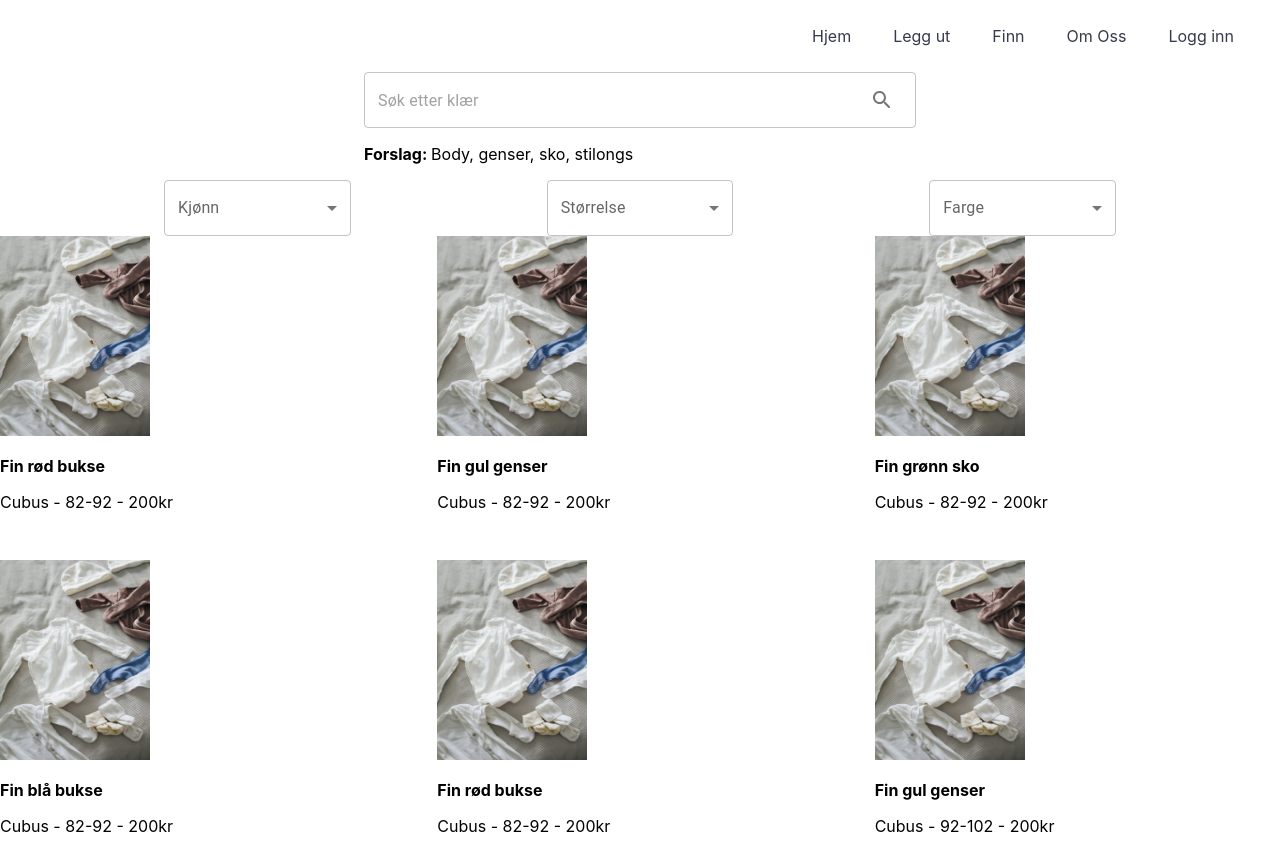
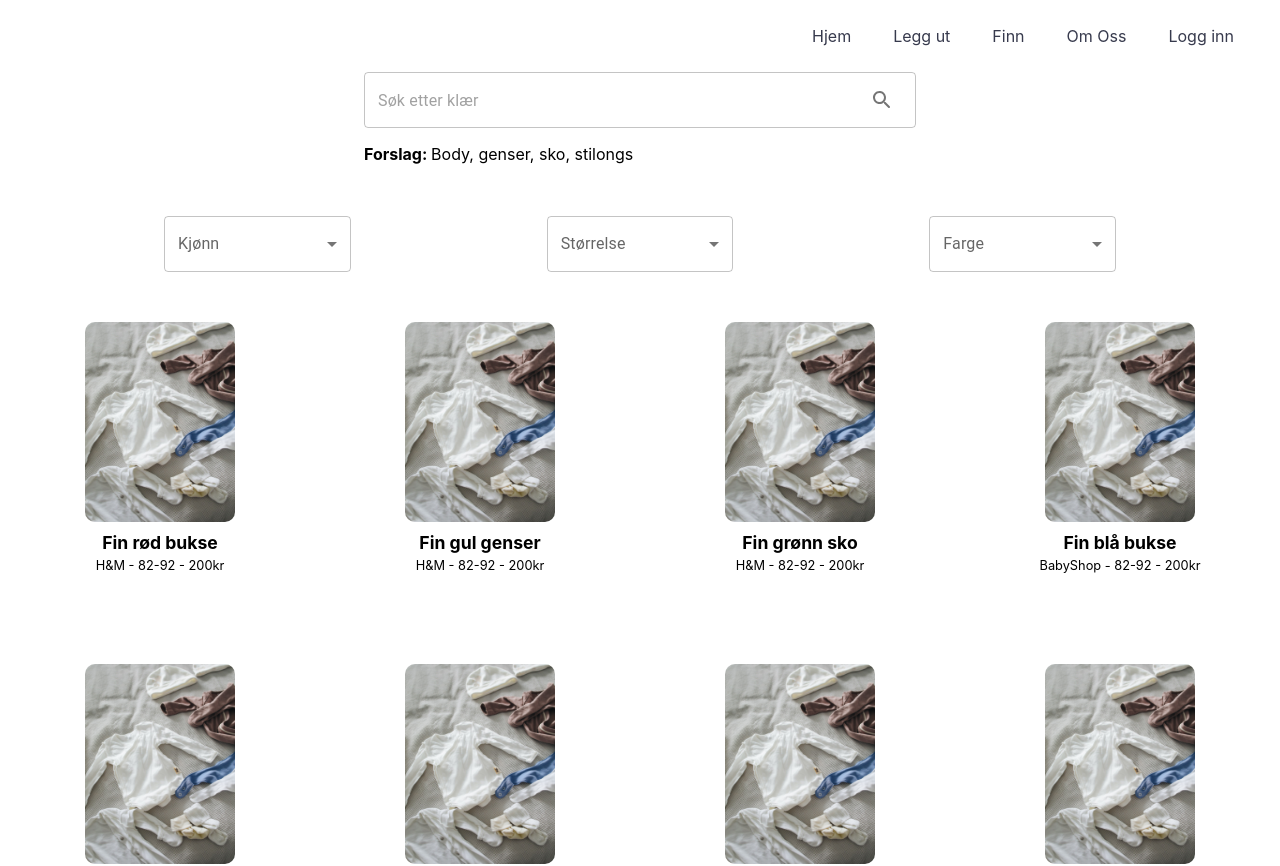
Before and after one commit to davemarong/baby-fadder, a Next.js app: page /finn in a window 1280 px wide. Shown: the top 866 px of the page. Built offline with nearby package versions, Linux system fonts and the light colour scheme.

Commit message:
Style ClothingAds comp

```diff
--- a/pages/finn.tsx
+++ b/pages/finn.tsx
@@ -62,7 +62,6 @@ const Finn: NextPage = () => {
   const SearchFieldProps = {
     placeholder: "Søk etter klær",
     suggestions: "Body, genser, sko, stilongs",
-    profileData: profileData,
     filterCategories: filterCategories,
     setProfileData: setProfileData,
   };
--- a/src/components/Buttons/MainButton.tsx
+++ b/src/components/Buttons/MainButton.tsx
@@ -4,6 +4,7 @@
 
 // React
 import { ReactNode } from "react";
+
 // Material UI
 import { styled } from "@mui/system";
 import Button from "@mui/material/Button";
--- a/src/components/ClothingAds/ClothingAds.tsx
+++ b/src/components/ClothingAds/ClothingAds.tsx
@@ -9,6 +9,12 @@ import Image from "next/image";
 import Grid from "@mui/material/Grid";
 
 // Components
+
+// Styled component
+import { AdText } from "./StyledComp/AdText";
+
+// CSS
+import styles from "./Style.module.css";
 
 // Utils
 
@@ -33,23 +39,35 @@ type Props = {
 // Functional component
 export const ClothingAds = ({ profileData }: Props) => {
   // State
-
   // Functions
 
   // Return
   return (
-    <Grid container justifyContent="space-evenly" spacing={4}>
+    <Grid container>
       {profileData.map((profile: ProfileMapped) => {
         return profile.ad.map((ad: Ad) => {
           return (
-            <Grid key={ad.title} item md={4} sm={6}>
-              <Image src={babyclothes} height={200} width={150} alt="" />
-              <p>
-                <b>{ad.title}</b>
-              </p>
-              <p>
-                {ad.brand} - {ad.size} - {ad.price}kr{" "}
-              </p>
+            <Grid
+              style={{ marginTop: 50 }}
+              key={ad.title}
+              container
+              direction="column"
+              alignItems="center"
+              item
+              md={3}
+              sm={4}
+              xs={6}
+            >
+              <Image
+                className={styles.ad_image}
+                src={babyclothes}
+                height={200}
+                width={150}
+                alt=""
+              />
+              <AdText bigText={ad.title}>
+                {ad.brand} - {ad.size} - {ad.price}kr
+              </AdText>
             </Grid>
           );
         });
--- /dev/null
+++ b/src/components/ClothingAds/Style.module.css
@@ -0,0 +1,3 @@
+.ad_image {
+  border-radius: 10px;
+}
--- /dev/null
+++ b/src/components/ClothingAds/StyledComp/AdText.tsx
@@ -0,0 +1,46 @@
+// IMPORT
+
+// Next
+
+// React
+import { ReactNode } from "react";
+
+// Material UI
+import { styled } from "@mui/system";
+
+// Components
+
+// Utils
+
+// Data
+
+// TYPE/INTERFACE
+type Props = {
+  children: ReactNode;
+  bigText: string;
+};
+// Functional component
+export const AdText = ({ children, bigText }: Props) => {
+  // Styled component
+  const AdText = styled("p")`
+    margin-top: 10px;
+    margin-bottom: 40px;
+    text-align: center;
+    font-weight: bold;
+    font-size: 1.1rem;
+    & > small {
+      font-weight: lighter;
+      font-size: 0.8rem;
+    }
+  `;
+
+  // Functions
+
+  // Return
+  return (
+    <AdText>
+      {bigText} <br />
+      <small>{children}</small>
+    </AdText>
+  );
+};
--- a/src/components/ReUsable/SearchField/SearchField.tsx
+++ b/src/components/ReUsable/SearchField/SearchField.tsx
@@ -29,7 +29,6 @@ import { FilterCategories } from "../../../types/Types";
 interface Props {
   placeholder: string;
   suggestions: string;
-  profileData: Profile;
   setProfileData: React.Dispatch<React.SetStateAction<Profile>>;
   filterCategories: FilterCategories;
 }
@@ -37,7 +36,6 @@ interface Props {
 // Functional component
 export const SearchField = ({
   placeholder,
-  profileData,
   setProfileData,
   suggestions,
   filterCategories,
--- a/src/components/SelectField/SelectFieldContainer.tsx
+++ b/src/components/SelectField/SelectFieldContainer.tsx
@@ -32,7 +32,12 @@ type Options = {
 export const SelectFieldContainer = ({ children }: Props) => {
   // Return
   return (
-    <Grid container justifyContent="space-evenly" spacing={4}>
+    <Grid
+      style={{ marginTop: 20 }}
+      container
+      justifyContent="space-evenly"
+      spacing={4}
+    >
       {filterOptions.map((filterOption: FilterOptions) => {
         return React.cloneElement(children as React.ReactElement<any>, {
           key: filterOption.title,
--- a/src/dummyData/Profiles.tsx
+++ b/src/dummyData/Profiles.tsx
@@ -6,7 +6,7 @@ export const profiles = [
       {
         title: "Fin rød bukse",
         description: "Enda en perfekt bukse",
-        brand: "Cubus",
+        brand: "H&M",
         price: 200,
         gender: "Gutt",
         size: "82-92",
@@ -17,7 +17,7 @@ export const profiles = [
       {
         title: "Fin gul genser",
         description: "Enda en perfekt bukse",
-        brand: "Cubus",
+        brand: "H&M",
         price: 200,
         gender: "Jente",
         size: "82-92",
@@ -28,7 +28,7 @@ export const profiles = [
       {
         title: "Fin grønn sko",
         description: "Enda en perfekt bukse",
-        brand: "Cubus",
+        brand: "H&M",
         price: 200,
         gender: "unisex",
         size: "82-92",
@@ -39,7 +39,7 @@ export const profiles = [
       {
         title: "Fin blå bukse",
         description: "Enda en perfekt bukse",
-        brand: "Cubus",
+        brand: "BabyShop",
         price: 200,
         gender: "Gutt",
         size: "82-92",
@@ -56,7 +56,7 @@ export const profiles = [
       {
         title: "Fin rød bukse",
         description: "Enda en perfekt bukse",
-        brand: "Cubus",
+        brand: "BabyShop",
         price: 200,
         gender: "Jente",
         size: "82-92",
@@ -67,7 +67,7 @@ export const profiles = [
       {
         title: "Fin gul genser",
         description: "Enda en perfekt bukse",
-        brand: "Cubus",
+        brand: "BabyShop",
         price: 200,
         gender: "Jente",
         size: "92-102",
@@ -106,22 +106,22 @@ export const profiles = [
       {
         title: "Fin rød bukse",
         description: "Enda en perfekt bukse",
-        brand: "Cubus",
+        brand: "Gucci",
         price: 200,
         gender: "Gutt",
         size: "102-112",
-        color: "red",
+        color: "Rød",
         clothingType: "bukse",
         img: "",
       },
       {
         title: "Fin gul genser",
         description: "Enda en perfekt bukse",
-        brand: "Cubus",
+        brand: "Gucci",
         price: 200,
         gender: "Gutt",
         size: "102-112",
-        color: "red",
+        color: "Rød",
         clothingType: "bukse",
         img: "",
       },
@@ -132,7 +132,7 @@ export const profiles = [
         price: 200,
         gender: "Jente",
         size: "102-112",
-        color: "red",
+        color: "Rød",
         clothingType: "bukse",
         img: "",
       },
@@ -143,7 +143,7 @@ export const profiles = [
         price: 200,
         gender: "Jente",
         size: "82-92",
-        color: "red",
+        color: "Rød",
         clothingType: "bukse",
         img: "",
       },
@@ -160,7 +160,7 @@ export const profiles = [
         price: 200,
         gender: "Jente",
         size: "82-92",
-        color: "red",
+        color: "Rød",
         clothingType: "bukse",
         img: "",
       },
@@ -171,7 +171,7 @@ export const profiles = [
         price: 200,
         gender: "Gutt",
         size: "82-92",
-        color: "red",
+        color: "Rød",
         clothingType: "bukse",
         img: "",
       },
@@ -182,7 +182,7 @@ export const profiles = [
         price: 200,
         gender: "Gutt",
         size: "82-92",
-        color: "red",
+        color: "Rød",
         clothingType: "bukse",
         img: "",
       },
@@ -193,7 +193,7 @@ export const profiles = [
         price: 200,
         gender: "Gutt",
         size: "82-92",
-        color: "red",
+        color: "Rød",
         clothingType: "bukse",
         img: "",
       },
```
